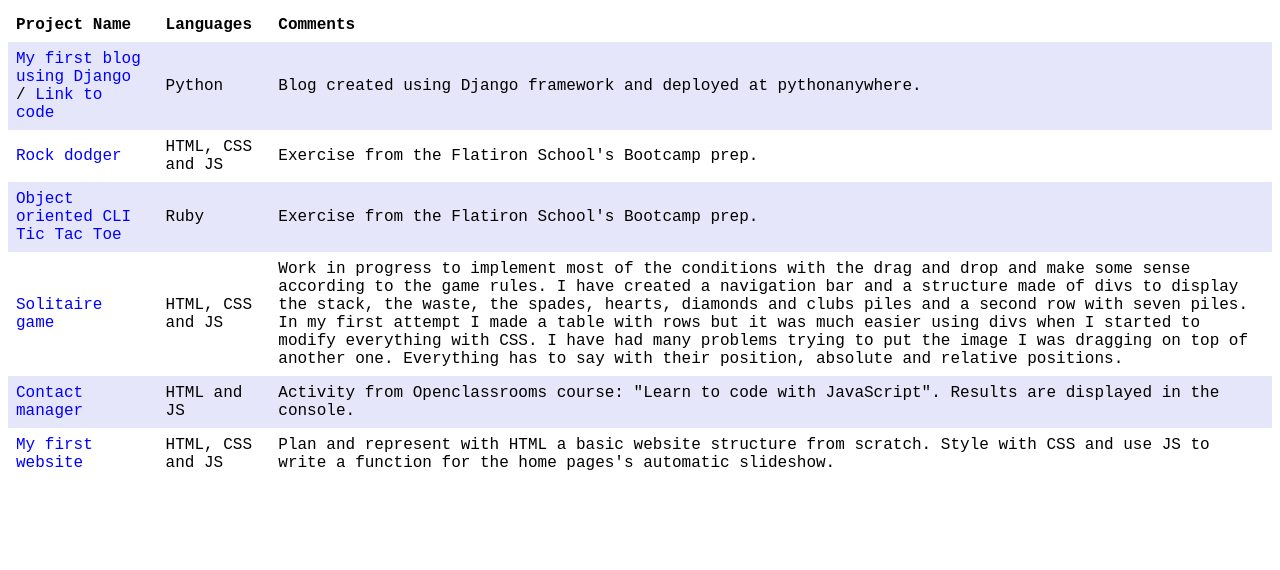
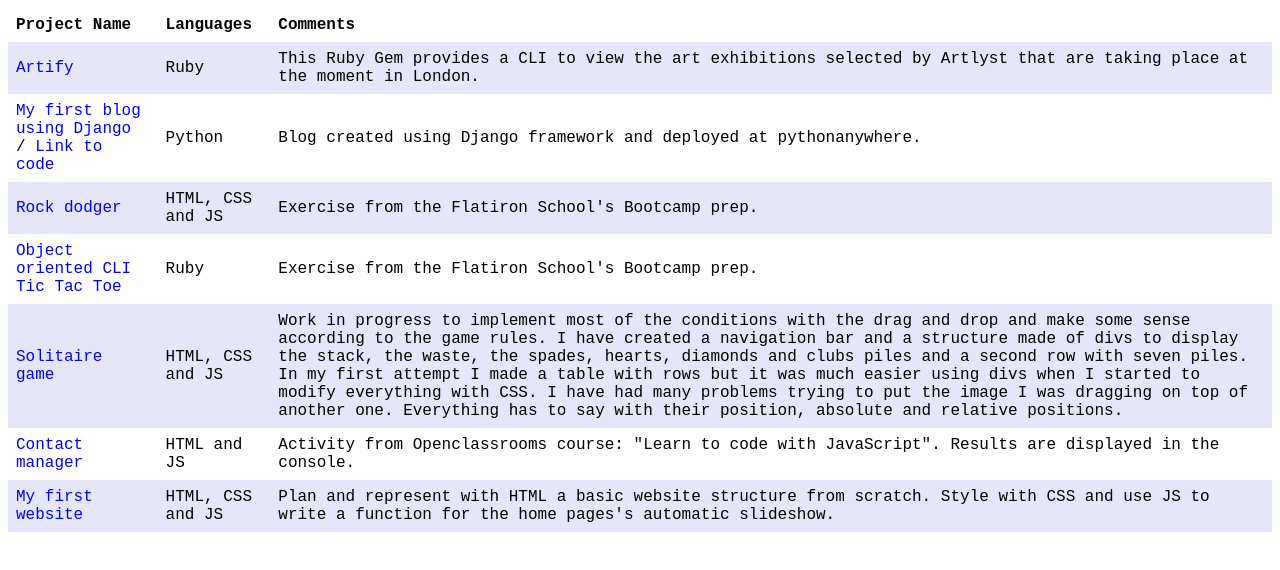
Before and after one commit to DianaBaRo/DianaBaRo.github.io, a plain HTML site: page index.html in a window 1280 px wide. Drawn offline with Linux system fonts and the light colour scheme.

Commit message:
Adding artify project

```diff
--- a/index.html
+++ b/index.html
@@ -54,6 +54,11 @@
           <th>Comments</th>
         </tr>
         <tr>
+          <td> <a href="http://carolinabadas.com/artify-how-to-build-a-cli-gem/" target="_blank"> Artify </a> </td>
+          <td>Ruby</td>
+          <td>This Ruby Gem provides a CLI to view the art exhibitions selected by Artlyst that are taking place at the moment in London.</td>
+        </tr>
+        <tr>
           <td> <a href="http://dianabaro.pythonanywhere.com" target="_blank"> My first blog using Django </a> / <a href="https://github.com/DianaBaRo/my-first-blog" target="_blank"> Link to code </a> </td>
           <td>Python</td>
           <td>Blog created using Django framework and deployed at pythonanywhere.</td>
```
